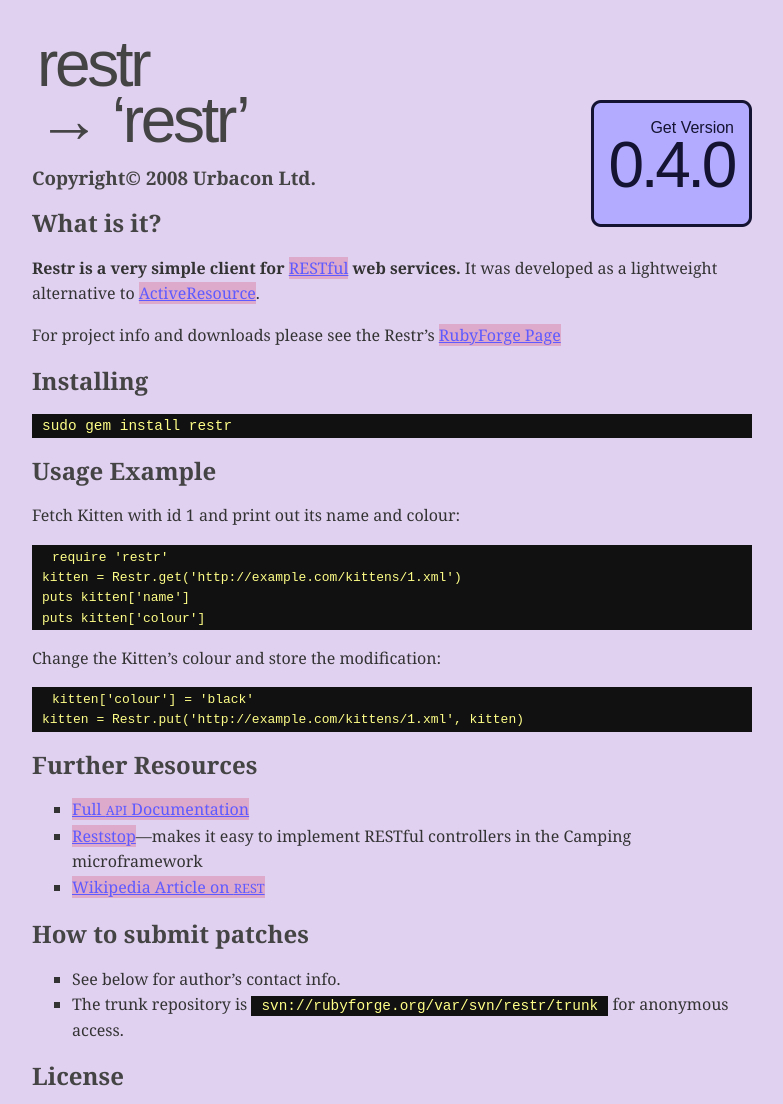
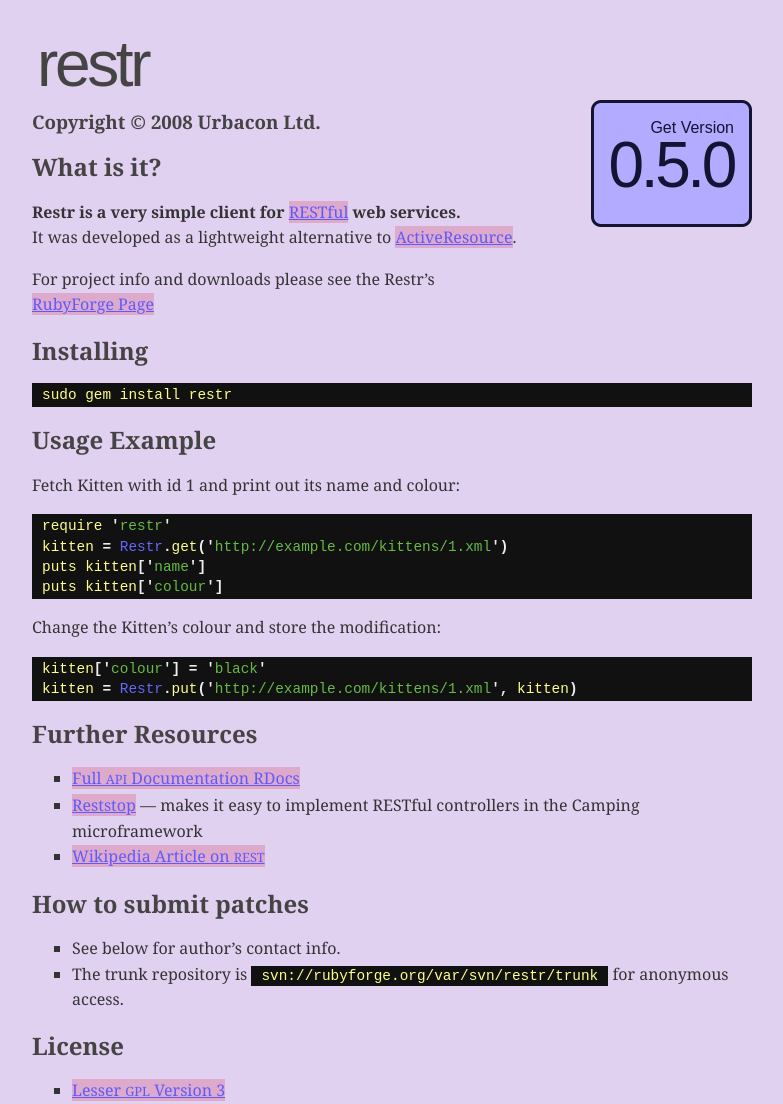
Before and after one commit to zuk/restr, a plain HTML site: page website/index.html in a window 1280 px wide. Shown: the top 1104 px of the page, without its empty margins (248-1031 px from the left). Drawn offline with Linux system fonts and the light colour scheme.

Commit message:
ready for 0.5.0 release
git-svn-id: svn+ssh://rubyforge.org/var/svn/restr/trunk@27 323d99bf-2bc9-4860-b5ae-bc2019f3fcb7

```diff
--- a/website/index.html
+++ b/website/index.html
@@ -33,87 +33,51 @@
     <h1>restr</h1>
     <div id="version" class="clickable" onclick='document.location = "http://rubyforge.org/projects/restr"; return false'>
       <p>Get Version</p>
-      <a href="http://rubyforge.org/projects/restr" class="numbers">0.4.0</a>
+      <a href="http://rubyforge.org/projects/restr" class="numbers">0.5.0</a>
     </div>
-    <h1>&#x2192; &#8216;restr&#8217;</h1>
-
-
-	<h3>Copyright&#169; 2008 Urbacon Ltd.</h3>
-
-
+    <h3>Copyright &#169; 2008 Urbacon Ltd.</h3>
 <h2>What is it?</h2>
-
-
-	<p><b>Restr is a very simple client for <a href="http://en.wikipedia.org/wiki/Representational_State_Transfer">RESTful</a> web services.</b>
+<p><b>Restr is a very simple client for <a href="http://en.wikipedia.org/wiki/Representational_State_Transfer">RESTful</a> web services.</b> <br />
 It was developed as a lightweight alternative to <a href="http://api.rubyonrails.com/files/vendor/rails/activeresource/README.html">ActiveResource</a>.</p>
-
-
-	<p>For project info and downloads please see the Restr&#8217;s
+<p>For project info and downloads please see the Restr&#8217;s <br />
 <a href="http://rubyforge.org/projects/restr">RubyForge Page</a></p>
-
-
 <h2>Installing</h2>
-
-
 <p><pre class='syntax'><span class="ident">sudo</span> <span class="ident">gem</span> <span class="ident">install</span> <span class="ident">restr</span></pre></p>
-
-
 <h2>Usage Example</h2>
-
-
 <p>Fetch Kitten with id 1 and print out its name and colour:</p>
-
-
-	<pre><code>require 'restr'
-kitten = Restr.get('http://example.com/kittens/1.xml')
-puts kitten['name']
-puts kitten['colour']</code></pre>
-
-
+<p><pre class='syntax'>
+<span class="ident">require</span> <span class="punct">'</span><span class="string">restr</span><span class="punct">'</span>
+<span class="ident">kitten</span> <span class="punct">=</span> <span class="constant">Restr</span><span class="punct">.</span><span class="ident">get</span><span class="punct">('</span><span class="string">http://example.com/kittens/1.xml</span><span class="punct">')</span>
+<span class="ident">puts</span> <span class="ident">kitten</span><span class="punct">['</span><span class="string">name</span><span class="punct">']</span>
+<span class="ident">puts</span> <span class="ident">kitten</span><span class="punct">['</span><span class="string">colour</span><span class="punct">']</span>
+</pre></p>
 <p>Change the Kitten&#8217;s colour and store the modification:</p>
-
-
-	<pre><code>kitten['colour'] = 'black'
-kitten = Restr.put('http://example.com/kittens/1.xml', kitten)</code></pre>
-
-
+<p><pre class='syntax'>
+<span class="ident">kitten</span><span class="punct">['</span><span class="string">colour</span><span class="punct">']</span> <span class="punct">=</span> <span class="punct">'</span><span class="string">black</span><span class="punct">'</span>
+<span class="ident">kitten</span> <span class="punct">=</span> <span class="constant">Restr</span><span class="punct">.</span><span class="ident">put</span><span class="punct">('</span><span class="string">http://example.com/kittens/1.xml</span><span class="punct">',</span> <span class="ident">kitten</span><span class="punct">)</span>
+</pre></p>
 <h2>Further Resources</h2>
-
-
 <ul>
-	<li><a href="http://restr.rubyforge.org/rdoc/" title="RDocs">Full <span class="caps">API</span> Documentation</a></li>
-		<li><a href="http://rubyforge.org/projects/reststop/">Reststop</a>&#8212;makes it easy to
-   implement RESTful controllers in the Camping microframework</li>
+	<li><a href="http://restr.rubyforge.org/rdoc/">Full <span class="caps">API</span> Documentation RDocs</a></li>
+	<li><a href="http://rubyforge.org/projects/reststop/">Reststop</a> &#8212; makes it easy to implement RESTful controllers in the Camping microframework</li>
 	<li><a href="http://en.wikipedia.org/wiki/Representational_State_Transfer">Wikipedia Article on <span class="caps">REST</span></a></li>
 </ul>
-
-
 <h2>How to submit patches</h2>
-
-
 <ul>
 	<li>See below for author&#8217;s contact info.</li>
 	<li>The trunk repository is <code>svn://rubyforge.org/var/svn/restr/trunk</code> for anonymous access.</li>
 </ul>
-
-
 <h2>License</h2>
-
-
 <ul>
 	<li><a href="http://www.gnu.org/licenses/lgpl.html">Lesser <span class="caps">GPL</span> Version 3</a></li>
 </ul>
-
-
 <h2>Contact</h2>
-
-
 <ul>
 	<li><a href="http://rubyforge.org/users/gunark/">Author&#8217;s Rubyforge Page</a></li>
 	<li><a href="http://rubyforge.org/forum/?group_id=5848">Restr RubyForge Forum</a></li>
 </ul>
     <p class="coda">
-      <a href="FIXME email">FIXME full name</a>, 19th June 2008<br>
+      <a href="mailto:matt@roughest.net">Matt Zukowski</a>, 20th October 2008<br>
       Theme extended from <a href="http://rb2js.rubyforge.org/">Paul Battley</a>
     </p>
 </div>
```
Also changed, not shown: website/index.txt, 4 other files. Lines whose indentation alone changed are shown as unchanged.
